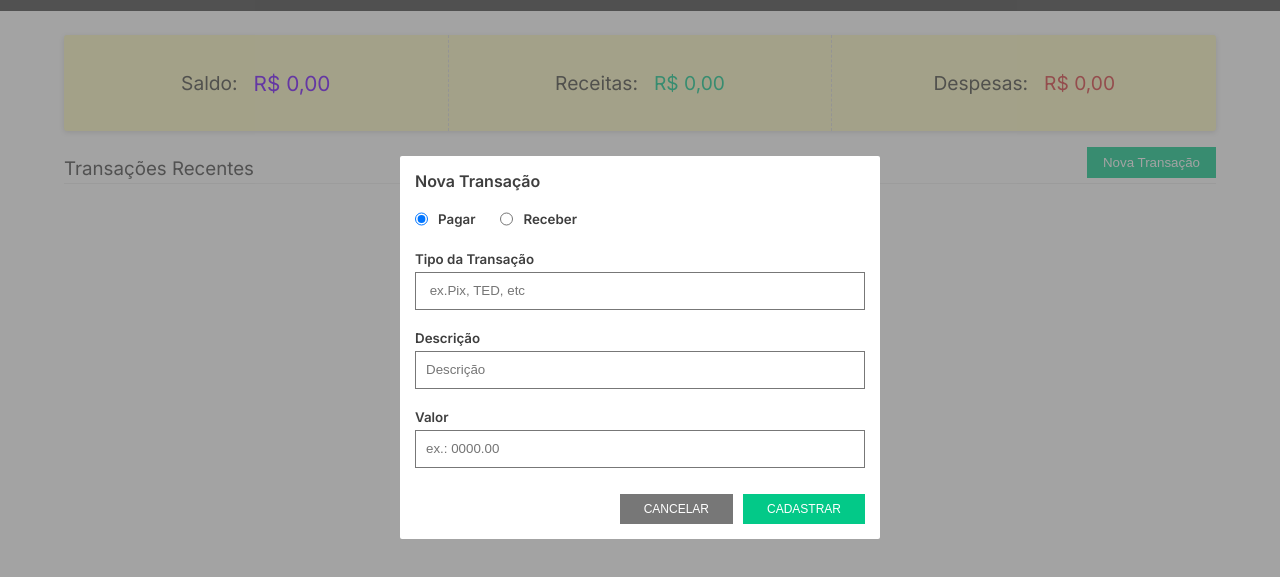
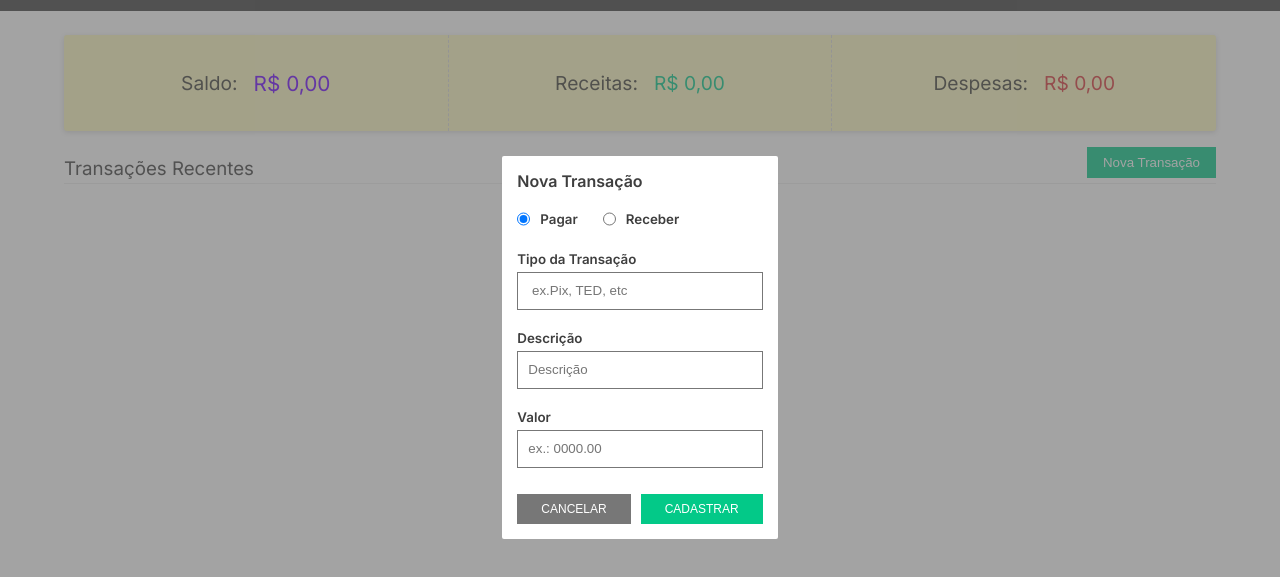
Before and after one commit to AguineleQueiroz/finance-track, a plain HTML site: page index.html in a window 1280 px wide. Both pictures are taken after a click on the button "Nova Transação". Shown: the part 53-630 px from the top of the page. Drawn offline with Linux system fonts and the light colour scheme.

Commit message:
Update modal.css

```diff
--- a/assets/css/modal.css
+++ b/assets/css/modal.css
@@ -32,7 +32,7 @@ form {
 }
 
 .modal-content {
-  width: 30rem;
+  max-width: 30rem;
   height: auto;
   background-color: var(--color-white);
   border-radius: 2px;
```
